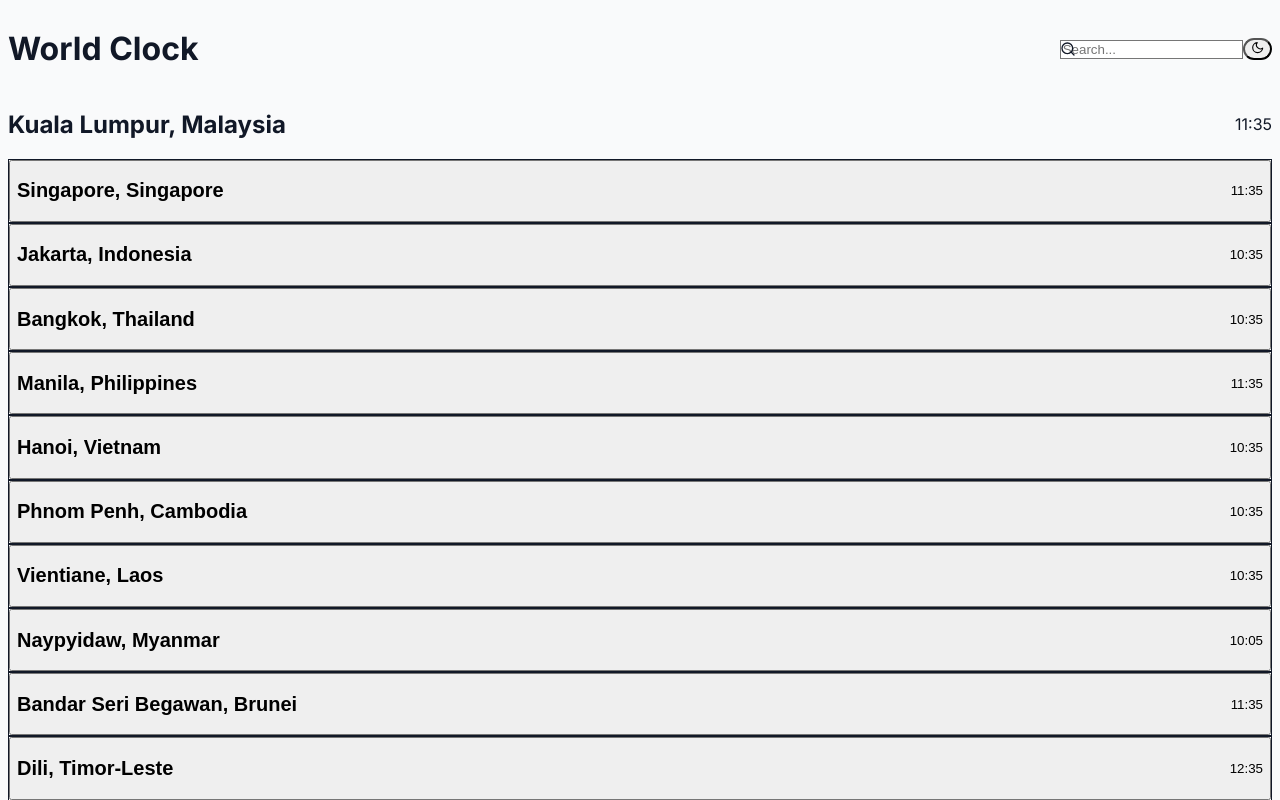
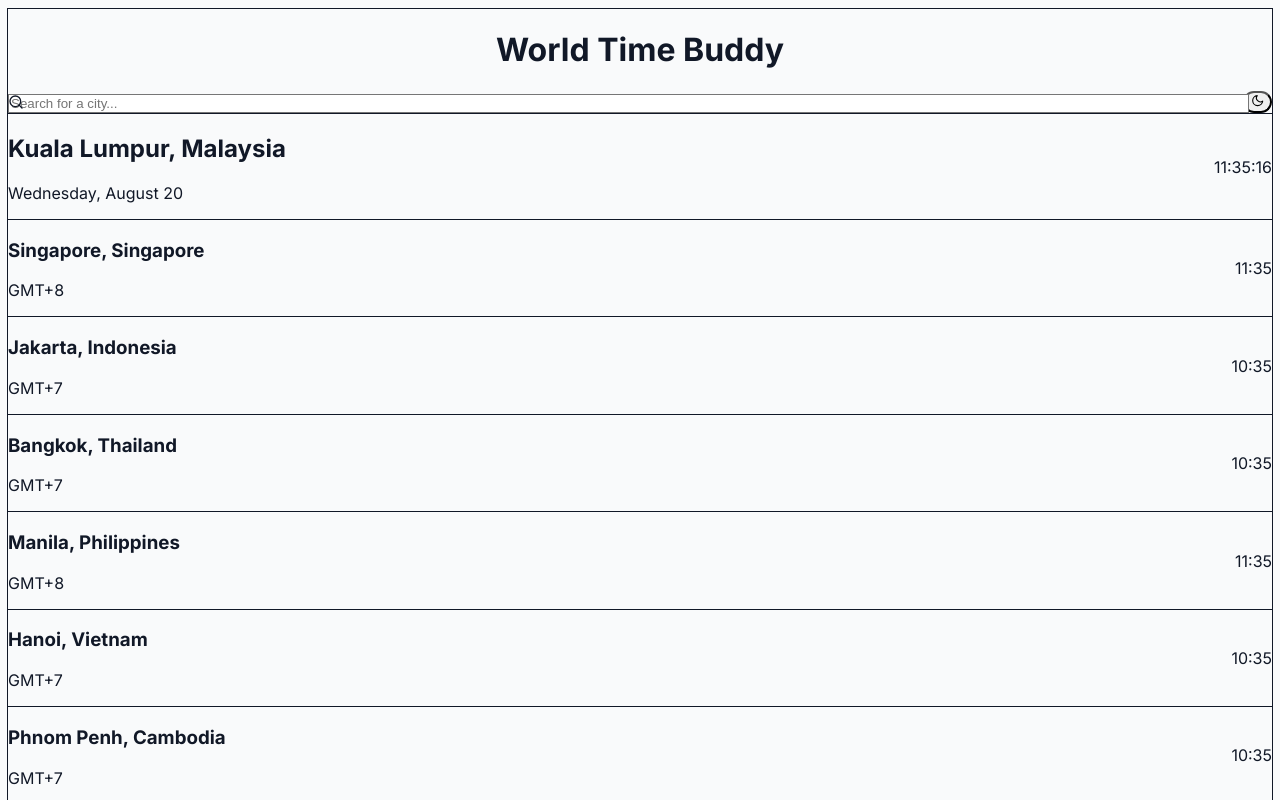
Before and after one commit to iskandaaar/time, a Next.js app: page / in a window 1280 px wide. Shown: the top 800 px of the page. Built offline with nearby package versions, Linux system fonts and the light colour scheme.

Commit message:
feat: Redesign UI/UX to align with World Time Buddy

```diff
--- a/src/app/globals.css
+++ b/src/app/globals.css
@@ -13,6 +13,7 @@
   --muted-foreground: #6b7280;
   --primary: #3b82f6;
   --primary-foreground: #ffffff;
+  --border: #e5e7eb; /* gray-200 */
 }
 
 .dark {
@@ -23,6 +24,7 @@
   --muted-foreground: #9ca3af;
   --primary: #2563eb;
   --primary-foreground: #ffffff;
+  --border: #374151; /* gray-700 */
 }
 
 body {
--- a/src/app/page.tsx
+++ b/src/app/page.tsx
@@ -1,4 +1,3 @@
-
 "use client";
 
 import { useState, useEffect } from "react";
@@ -18,7 +17,6 @@
 export default function Home() {
   const [time, setTime] = useState(DateTime.now());
   const [searchTerm, setSearchTerm] = useState("");
-  const [openCity, setOpenCity] = useState<string | null>(null);
 
   useEffect(() => {
     const timer = setInterval(() => {
@@ -37,73 +35,58 @@
         city.country.toLowerCase().includes(searchTerm.toLowerCase())
     );
 
-  const toggleCity = (timezone: string) => {
-    setOpenCity(openCity === timezone ? null : timezone);
-  };
-
   return (
-    <main className="min-h-screen bg-background text-foreground">
-      <div className="container mx-auto p-4 sm:p-6 md:p-8 max-w-md">
-        <header className="flex justify-between items-center mb-8">
-          <h1 className="text-2xl sm:text-3xl font-bold">World Clock</h1>
-          <div className="flex items-center gap-2">
-            <div className="relative">
+    <main className="min-h-screen bg-background text-foreground p-4 sm:p-6 md:p-8 flex flex-col items-center">
+      <div className="w-full max-w-4xl bg-card border border-border rounded-lg shadow-lg overflow-hidden">
+        <header className="flex flex-col sm:flex-row justify-between items-center p-6 border-b border-border">
+          <h1 className="text-2xl sm:text-3xl font-bold mb-4 sm:mb-0">World Time Buddy</h1>
+          <div className="flex items-center gap-4 w-full sm:w-auto">
+            <div className="relative flex-grow">
               <FiSearch className="absolute top-1/2 left-3 -translate-y-1/2 text-muted-foreground" />
               <input
                 type="text"
-                placeholder="Search..."
+                placeholder="Search for a city..."
                 value={searchTerm}
                 onChange={(e) => setSearchTerm(e.target.value)}
-                className="w-48 bg-card border border-border focus:ring-2 focus:ring-primary focus:border-transparent rounded-lg py-2 pl-9 pr-3"
+                className="w-full bg-background border border-border focus:ring-2 focus:ring-primary focus:border-transparent rounded-lg py-2 pl-9 pr-3"
               />
             </div>
             <ThemeSwitcher />
           </div>
         </header>
 
-        <div className="mb-8">
+        <div className="p-6 border-b border-border">
           <div className="flex justify-between items-center">
             <div>
               <h2 className="text-xl font-bold">Kuala Lumpur, Malaysia</h2>
+              <p className="text-sm text-muted-foreground">{klTime.toFormat("cccc, LLLL d")}</p>
             </div>
             <div className="text-right">
-              <p className="text-4xl font-mono font-bold">{klTime.toFormat("HH:mm")}</p>
+              <p className="text-4xl font-mono font-bold">{klTime.toFormat("HH:mm:ss")}</p>
             </div>
           </div>
         </div>
 
-        <div className="space-y-2">
+        <div className="divide-y divide-border">
           {filteredCities.map((city: City) => {
             const localTime = time.setZone(city.timezone);
             const gmtOffset = `GMT${localTime.toFormat("Z")}`;
 
             return (
-              <div key={city.timezone} className="bg-card border border-border rounded-lg">
-                <button
-                  onClick={() => toggleCity(city.timezone)}
-                  className="w-full flex justify-between items-center p-4 text-left"
-                >
+              <div key={city.timezone} className="flex justify-between items-center p-4">
                 <div>
-                    <h2 className="font-bold">{city.city}, {city.country}</h2>
+                  <h3 className="font-bold text-lg">{city.city}, {city.country}</h3>
+                  <p className="text-sm text-muted-foreground">{gmtOffset}</p>
                 </div>
                 <div className="text-right">
-                    <p className="text-xl font-mono font-bold">{localTime.toFormat("HH:mm")}</p>
+                  <p className="text-2xl font-mono font-bold">{localTime.toFormat("HH:mm")}</p>
                 </div>
-                </button>
-                {openCity === city.timezone && (
-                  <div className="p-4 border-t border-border">
-                    <div className="flex justify-between items-center">
-                      <p className="text-sm">Timezone</p>
-                      <p className="text-sm font-mono">{gmtOffset}</p>
-                    </div>
-                  </div>
-                )}
               </div>
             );
           })}
         </div>
-      </div>
-      <footer className="text-center mt-8 py-4 text-sm text-muted-foreground">
+
+        <footer className="text-center p-6 text-sm text-muted-foreground border-t border-border">
           <p>
             Built with Next.js, TailwindCSS, and Luxon. Deployed on Vercel.
           </p>
@@ -118,6 +101,7 @@
             </a>
           </p>
         </footer>
+      </div>
     </main>
   );
 }
```
Lines whose indentation alone changed are shown as unchanged.
